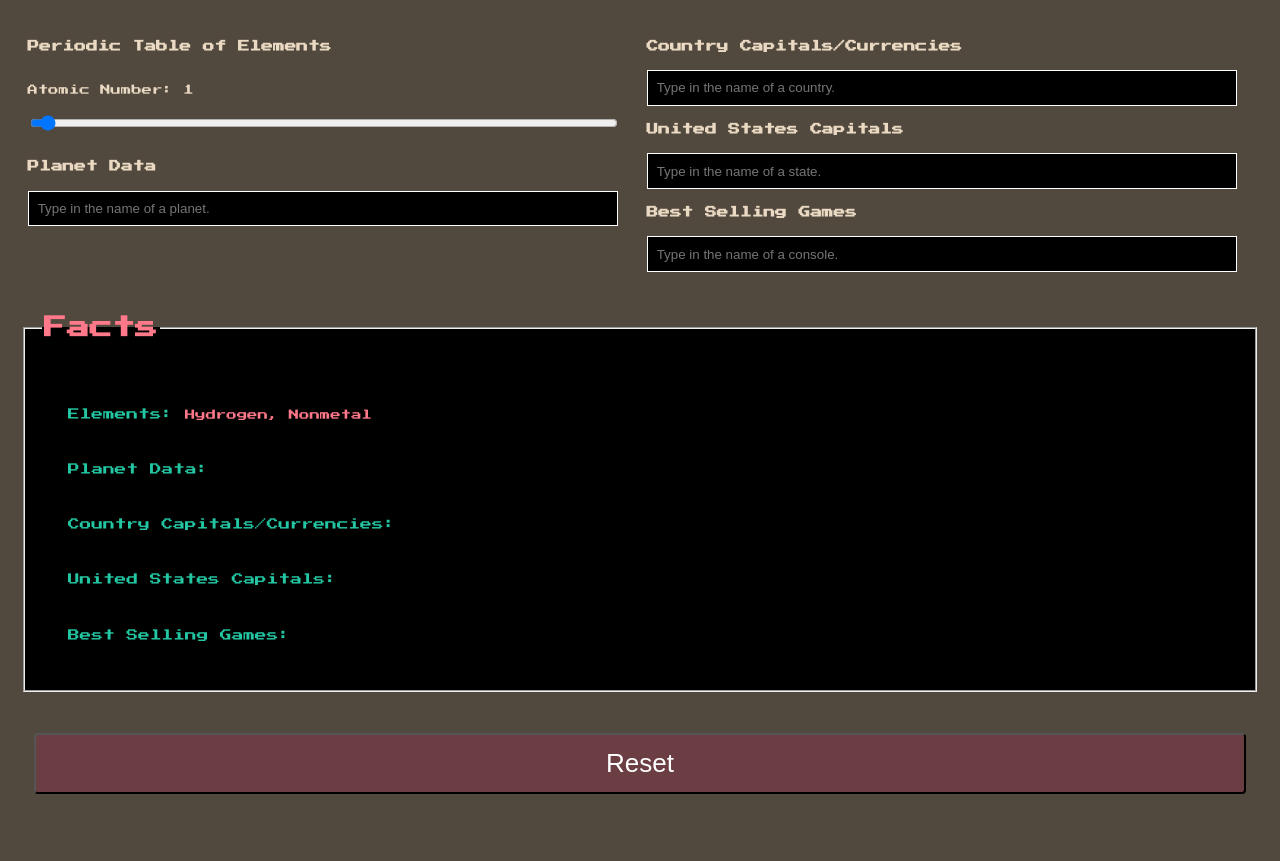
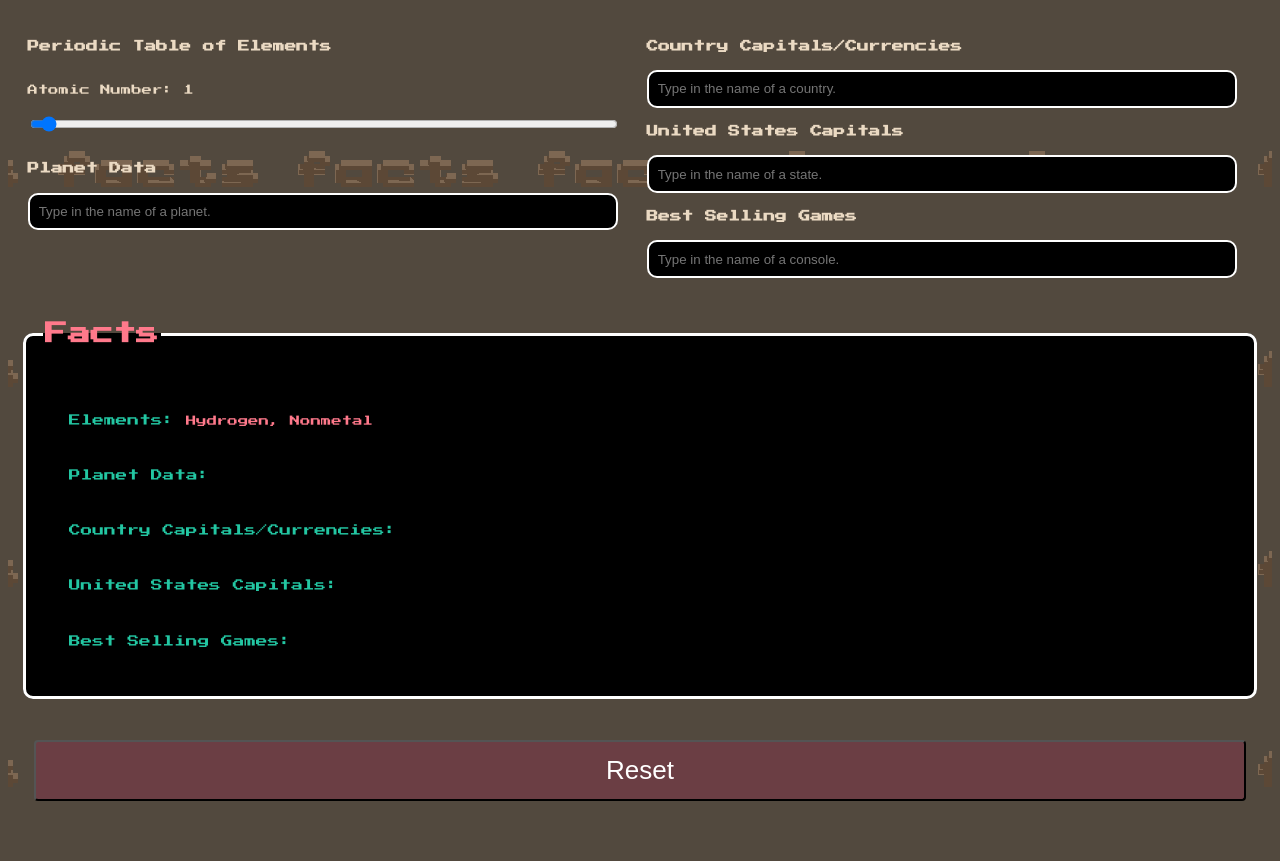
Before and after one commit to abstrusecore/factCore, a plain HTML site: page index.html in a window 1280 px wide. Shown: the part 99-960 px from the top of the page. Drawn offline with nearby package versions, Linux system fonts and the light colour scheme.

Commit message:
Updated CSS

```diff
--- a/index.html
+++ b/index.html
@@ -5,7 +5,6 @@
   <title>Fact Core</title>
   <link rel="stylesheet" type="text/css" href="./style.css">
   <link href="https://fonts.googleapis.com/css2?family=Press+Start+2P&family=VT323&display=swap" rel="stylesheet">
-  <link rel="icon" href="./favicon.ico" type="image/x-icon">
   <!-- <script src="https://cdn.jsdelivr.net/npm/vue/dist/vue.js" defer></script> -->
   <script src="https://cdn.jsdelivr.net/npm/vue/dist/vue.min.js" defer></script>
   <script src="./app.js" defer></script>
@@ -13,7 +12,7 @@
 <body>
   <div id="app">
     <header>
-      <a href="https://abstrusecore.github.io"><img class="logo" src="./core.gif" alt="logo" height="64px" width="64px"></a>
+      <a href="https://abstrusecore.site"><img class="logo" src="./core.gif" alt="logo" height="64px" width="64px"></a>
       <h1>factCore</h1>
     </header>
 
--- a/style.css
+++ b/style.css
@@ -1,5 +1,9 @@
 
 /* Header */
+
+body {
+  background: url(./fact.gif) repeat fixed center;
+}
 
 header {
   display: flex;
@@ -18,7 +22,6 @@ h1 {
   letter-spacing: 0.3px;
 }
 
-
 span {
   font-size: 0.8rem;
   margin-top: .5rem;
@@ -26,6 +29,8 @@ span {
 
 #facts {
   background-color: #000000;
+  border-radius: 10px;
+  border: solid 3px white;
 }
 #facts p {
   margin: 2rem;
@@ -41,7 +46,7 @@ span {
 }
 
 /* Form Elements */
-@media only screen and (max-width: 600px)
+@media only screen and (max-width: 601px)
 {
   /* Site-Wide Styles */
   html {
@@ -107,7 +112,8 @@ select {
   margin-right: 1.21rem;
   background-color: #000000;
   color: white;
-  border: solid 1.5px white;
+  border: solid 2px white;
+  border-radius: 10px;
 }
 
 textarea:focus,
```
Also changed, not shown: fact.gif (added), 1 other file.
